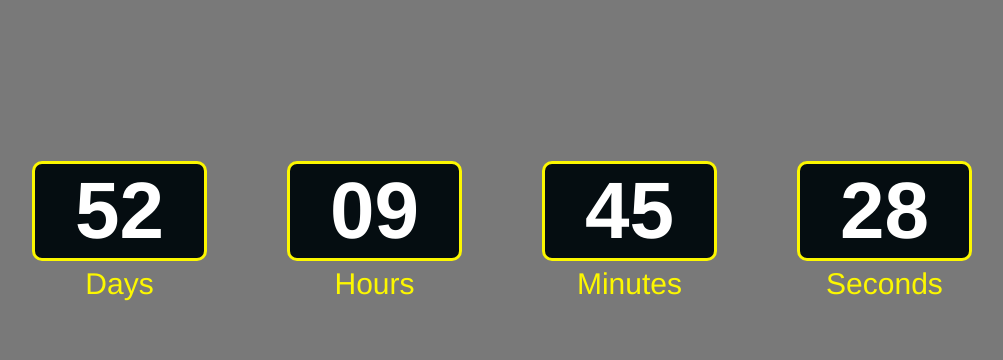
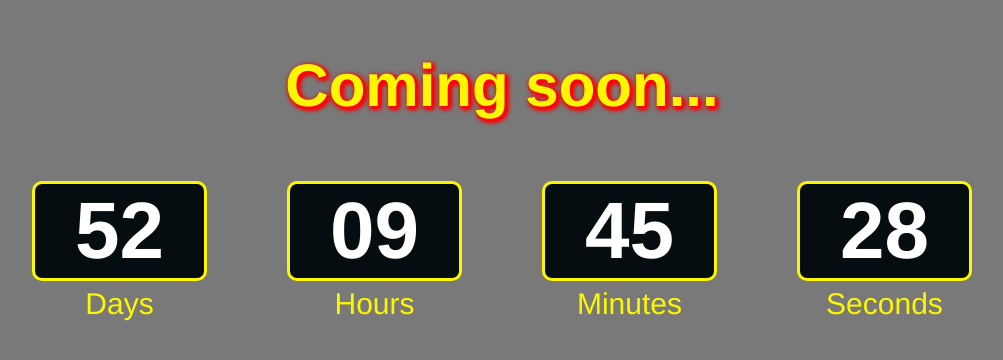
Before and after one commit to abakarovmaks/goit-js-hw-11-timer, a website built with Parcel: page src/index.html in a window 1280 px wide. Shown: the part 139-499 px from the top of the page, without its empty margins (138-1141 px from the left). Built offline with nearby package versions, Linux system fonts and the light colour scheme.

Commit message:
Добавил стили

```diff
--- a/src/css/common.scss
+++ b/src/css/common.scss
@@ -24,15 +24,10 @@ body {
 .timer {
   display: flex;
   justify-content: center;
-  padding: 100px;
-  margin-top: 150px;
-
-  @media screen and (min-width: 768px) {
-    margin-top: 50px;
-  }
+  padding: 30px;
 
   @media screen and (min-width: 1200px) {
-    margin-top: 200px;
+    padding-top: 50px;
   }
 }
 
@@ -79,3 +74,35 @@ body {
     padding: 40px;
   }
 }
+
+.new-year {
+  font-size: 30px;
+  font-weight: bold;
+  margin-bottom: 0;
+  margin-top: 0;
+  text-shadow: red 2px 2px 5px, red 2px 2px 5px, red 2px 2px 5px,
+    red 2px 2px 5px;
+
+  @media screen and (min-width: 768px) {
+    font-size: 40px;
+  }
+
+  @media screen and (min-width: 1200px) {
+    font-size: 60px;
+  }
+}
+
+.container {
+  margin-top: 120px;
+  display: flex;
+  align-items: center;
+  flex-direction: column;
+
+  @media screen and (min-width: 768px) {
+    margin-top: 60px;
+  }
+
+  @media screen and (min-width: 1200px) {
+    margin-top: 180px;
+  }
+}
--- a/src/index.html
+++ b/src/index.html
@@ -6,6 +6,8 @@
     <title>Timer</title>
   </head>
   <body>
+    <div class="container">
+    <p class="new-year">Coming soon...</p>
     <div class="timer" id="timer-1">
       <div class="field">
         <span class="value" data-value="days">11</span>
@@ -27,6 +29,7 @@
         <span class="label">Seconds</span>
       </div>
     </div>
+    </div>
 
     <script src="./index.js"></script>
   </body>
```
